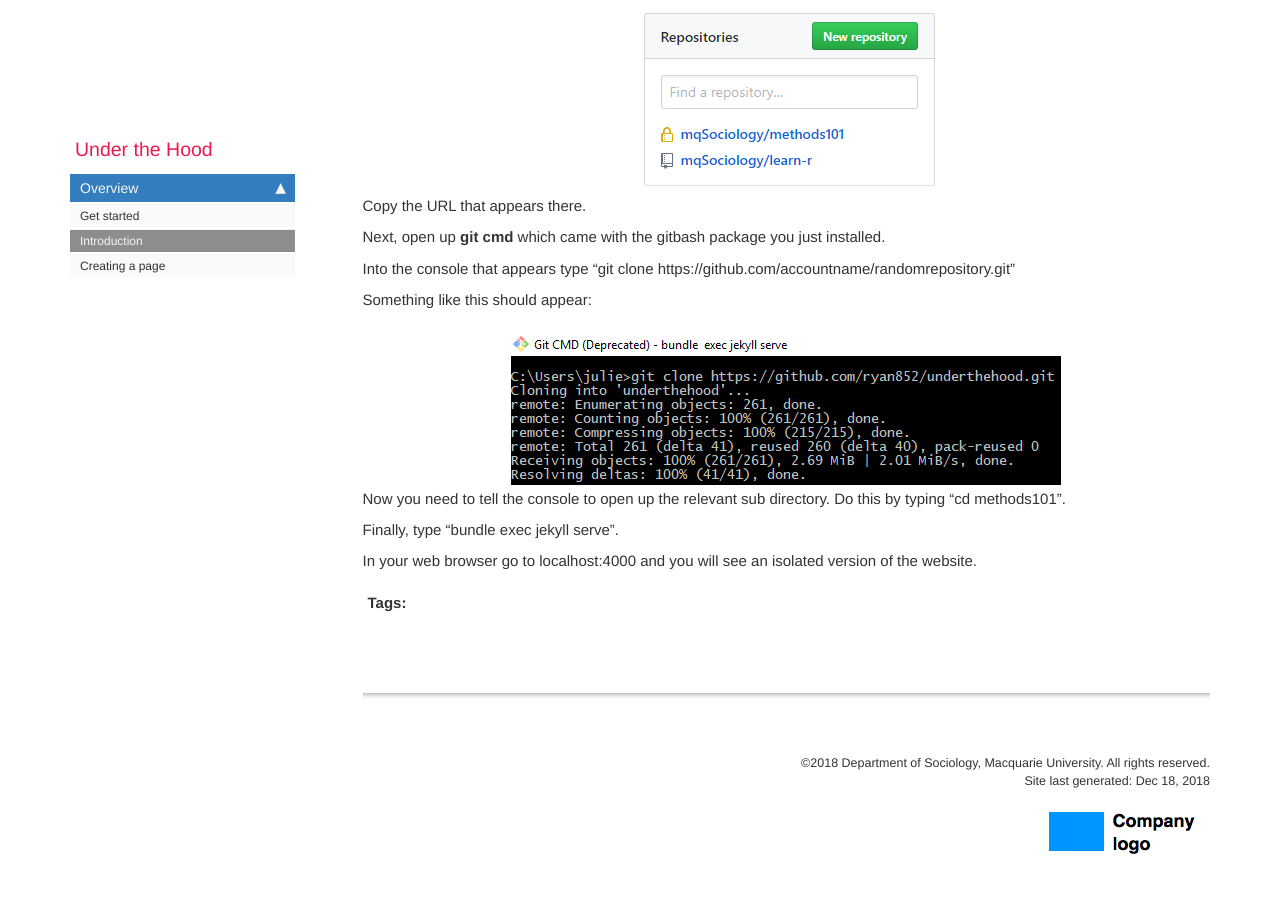
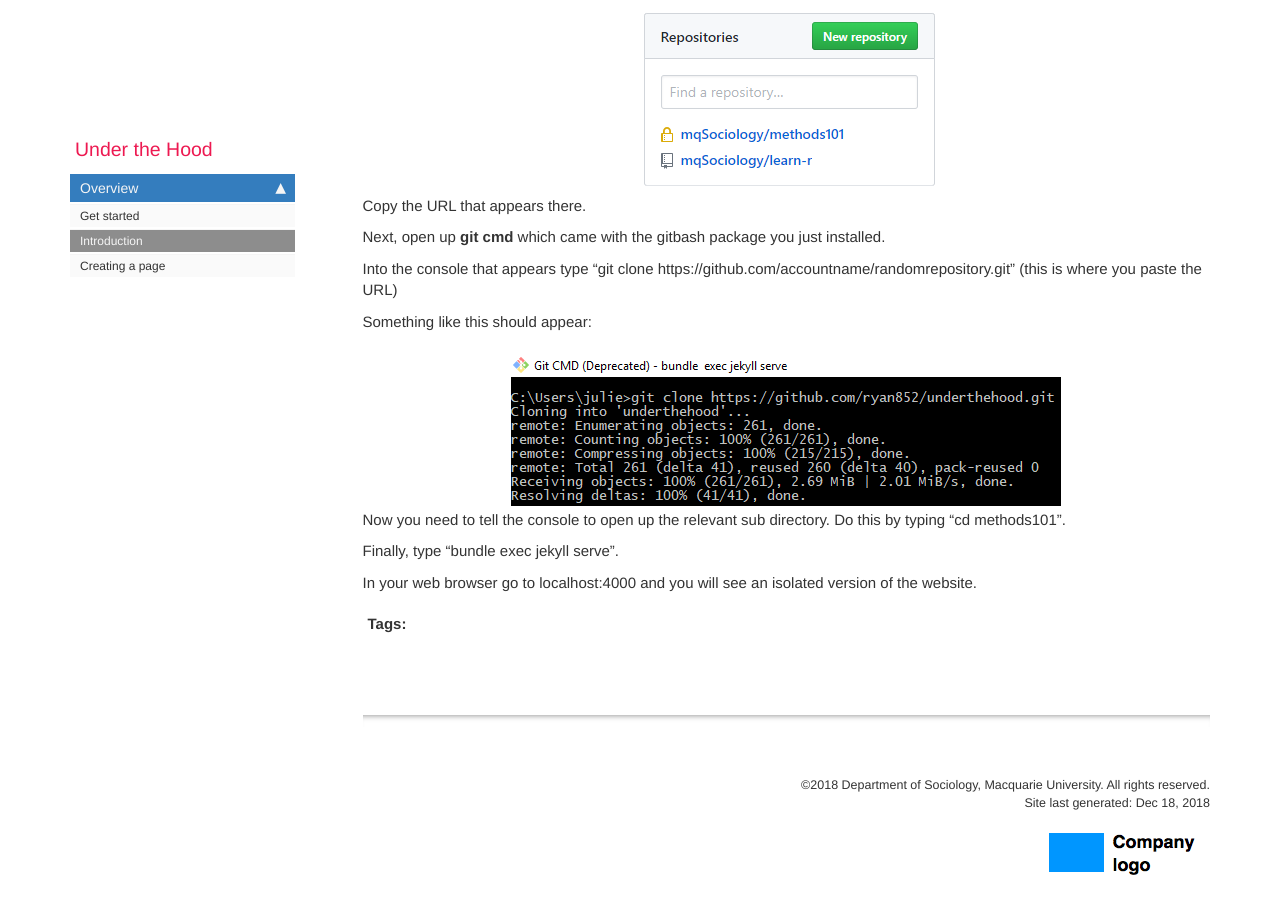
Before and after one commit to mqSociology/underthehood, a Jekyll site: the page built from pages/mydoc/introduction.md, in a window 1280 px wide and 900 px high, scrolled down 1019 px. Built offline with Jekyll 4.4.1, drawn with Linux system fonts in a browser that asks for light colours; nearby versions of some CDN libraries; comment, search, counter and statistics services are not loaded.

Commit message:
minor fix

```diff
--- a/pages/mydoc/introduction.md
+++ b/pages/mydoc/introduction.md
@@ -32,7 +32,7 @@
 
 Next, open up **git cmd** which came with the gitbash package you just installed.
 
-Into the console that appears type "git clone https://github.com/accountname/randomrepository.git"
+Into the console that appears type "git clone https://github.com/accountname/randomrepository.git" (this is where you paste the URL)
 
 Something like this should appear:
 
```
